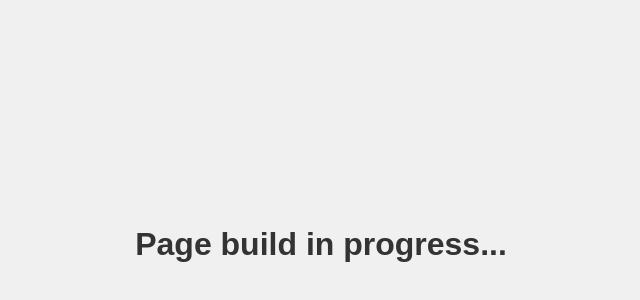
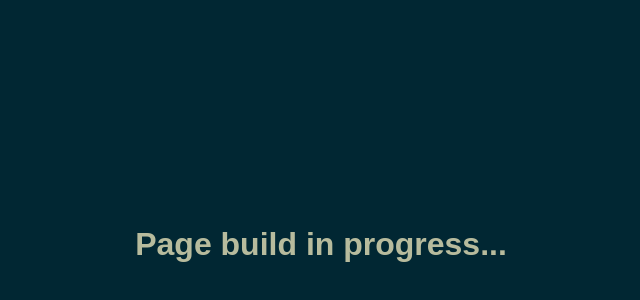
Before and after one commit to Kevin1GLU/De-Paal-AR, a plain HTML site: page index.html in a window 1280 px wide. Shown: the part 156-456 px from the top of the page, without its empty margins (319-959 px from the left). Drawn offline with Linux system fonts and the light colour scheme.

Commit message:
Update index.html

```diff
--- a/index.html
+++ b/index.html
@@ -8,7 +8,7 @@
       margin: 0;
       padding: 0;
       height: 100vh;
-      background-color: #f0f0f0;
+      background-color: #012733;
       display: flex;
       align-items: center;
       justify-content: center;
@@ -16,7 +16,7 @@
     }
 
     h1 {
-      color: #333;
+      color: #b7bb9d;
       font-size: 2em;
     }
   </style>
```
